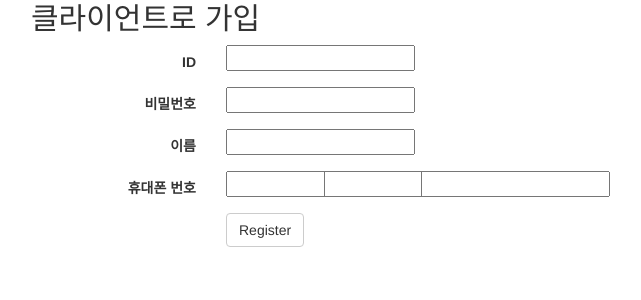
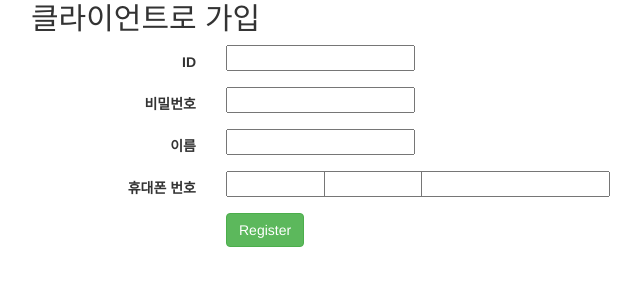
Before and after one commit to mint3759/headhunt, a Django app: template templates/registration/register_client.html in a window 1280 px wide. Shown: the part 128-428 px from the top of the page, without its empty margins (39-680 px from the left). Run offline with Django 3.2, Linux system fonts and the light colour scheme; the template is opened without the code that fills it, so the values that code supplies are empty, except form fields; tables that the repository leaves empty hold one stand-in row (values such as "Sample post"); form fields are guessed from the names that the template uses; some libraries are stand-ins or nearby versions.

Commit message:
Update register_client.html
client 가입 버튼 수정

```diff
--- a/templates/registration/register_client.html
+++ b/templates/registration/register_client.html
@@ -35,9 +35,9 @@
                 {{ form.phone_num_2 }}
             </div>
         </div>
-        <div class="form-group">
+        <div class="form-group" id="register-button">
             <div class="col-sm-offset-2 col-sm-10">
-              <button type="submit" class="btn btn-default">Register</button>
+              <button type="submit" class="btn btn-success btn-md">Register</button>
             </div>
         </div>
     </form>
```
